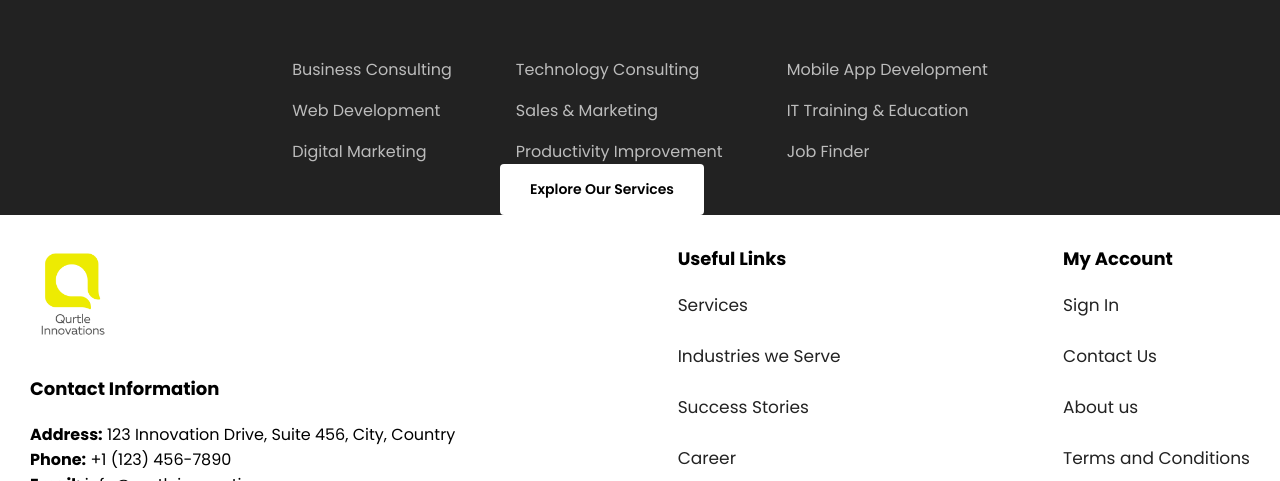
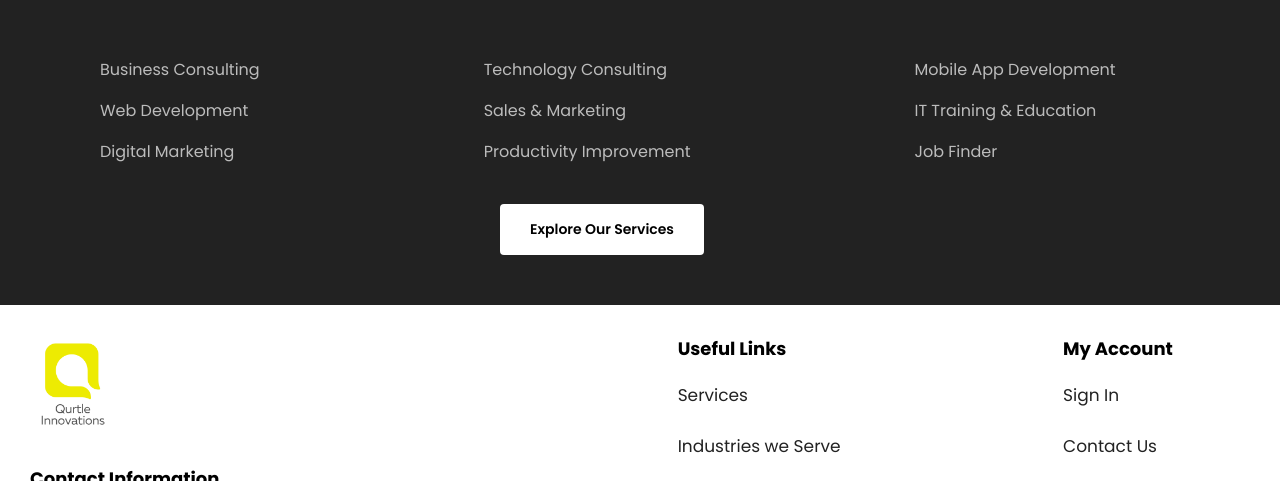
Before and after one commit to amanbhai1/Qurtle-Innovation, a plain HTML site: page index.html in a window 1280 px wide. Shown: the part 2186-2667 px from the top of the page. Drawn offline with Linux system fonts and the light colour scheme.

Commit message:
Update style.css

```diff
--- a/style.css
+++ b/style.css
@@ -345,13 +345,15 @@ body{
 
 #service{
   margin-left: 500px;
+  margin-top: 40px;
+  margin-bottom: 50px;
 }
 
 .services {
   display: flex;
-  align-self: center;
-  justify-content: center;
-  gap: 4rem;
+  justify-content: left;
+  margin-left: 100px;
+  gap: 14rem;
 }
 .service-a {
   display: flex;
@@ -1187,6 +1189,7 @@ textarea.input {
 
   .services{
     flex-direction: column;
+    margin-left: 0;
     gap: 1rem;
     font-size: 14px;
     padding: 30px;
```
